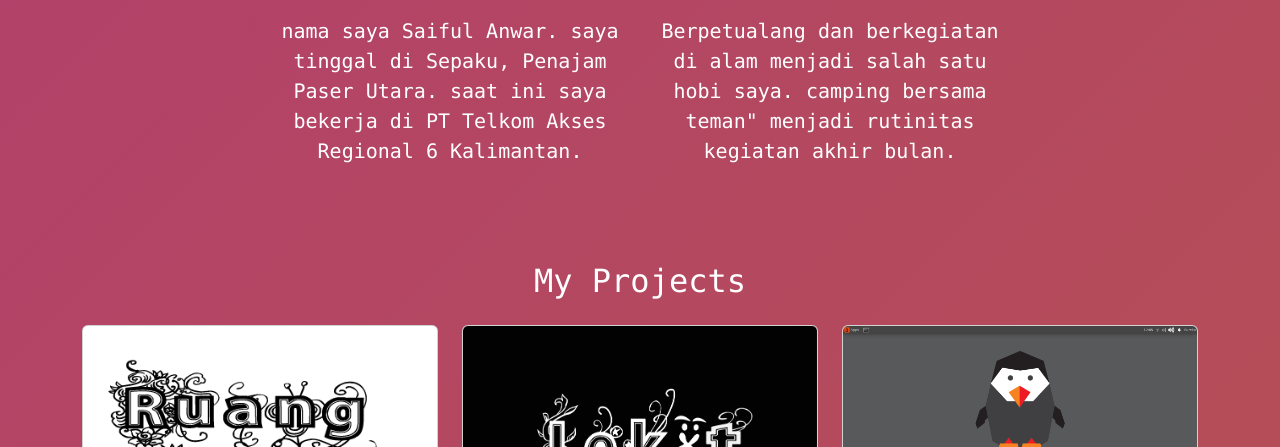
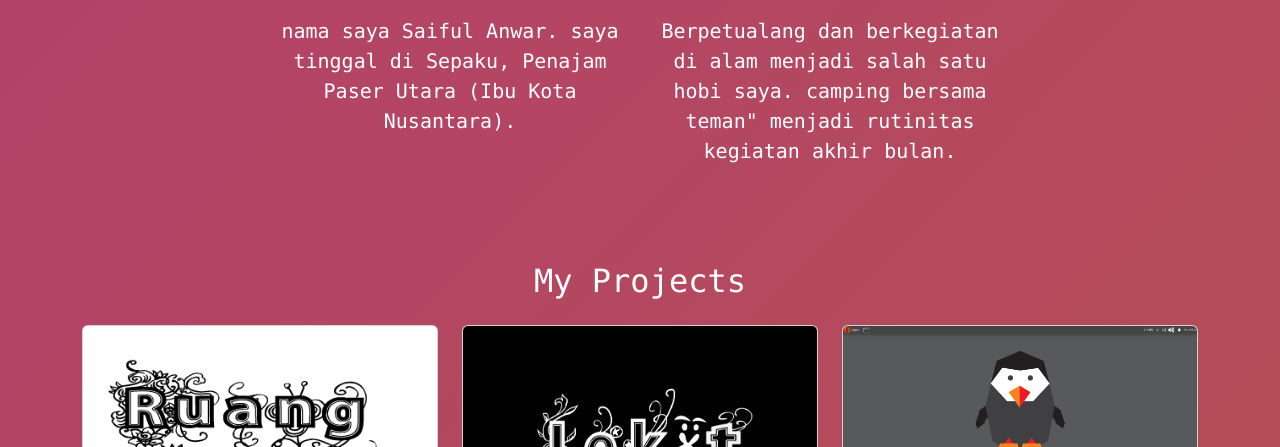
Before and after one commit to anaksepaku/anaksepaku.github.io, a plain HTML site: page index.html in a window 1280 px wide. Shown: the part 653-1100 px from the top of the page. Drawn offline with nearby package versions, Linux system fonts and the light colour scheme.

Commit message:
Add files via upload

```diff
--- a/index.html
+++ b/index.html
@@ -61,8 +61,7 @@
         </div><br>
         <div class="row justify-content-center fs-5 text-center text-white">
           <div class="col-md-4">
-            <p>nama saya Saiful Anwar. saya tinggal di Sepaku, Penajam Paser Utara.
-              saat ini saya bekerja di PT Telkom Akses Regional 6 Kalimantan.
+            <p>nama saya Saiful Anwar. saya tinggal di Sepaku, Penajam Paser Utara (Ibu Kota Nusantara).
             </p>
           </div>
           <div class="col-md-4">
```
